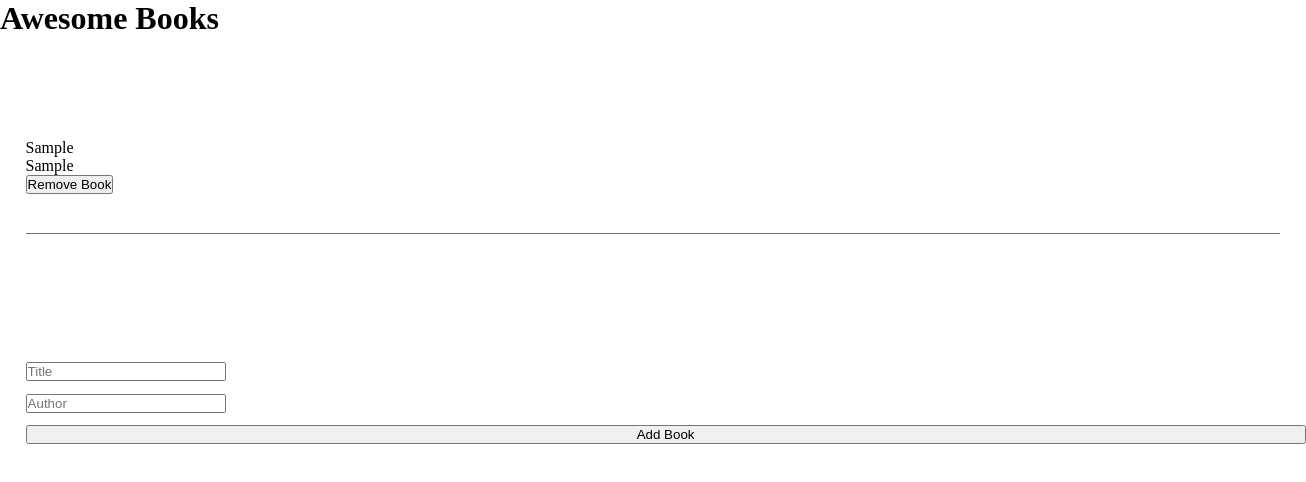
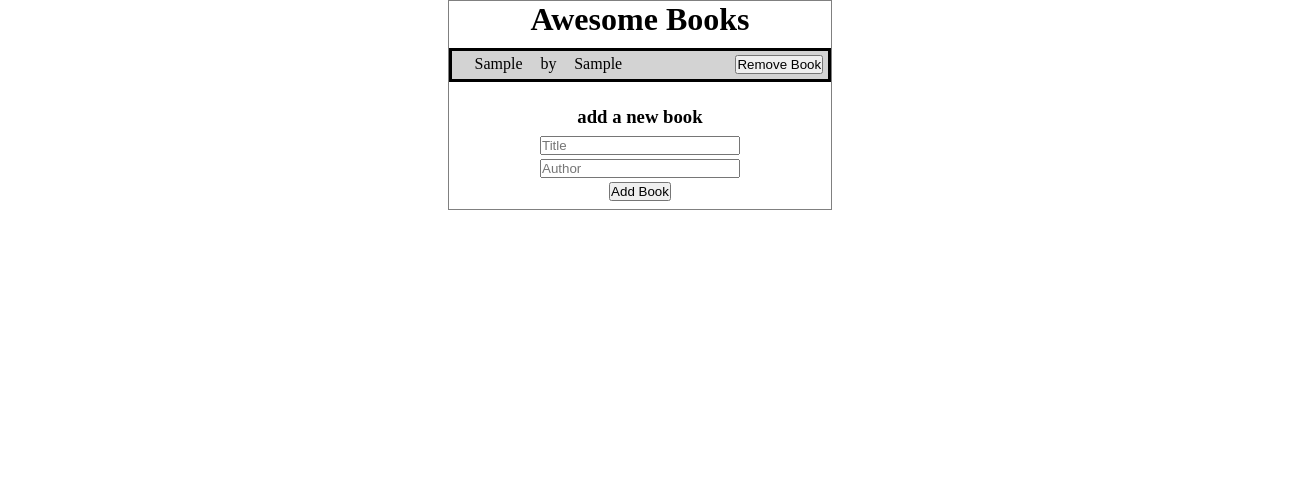
Before and after one commit to stino-x/Awesome-books, a website: page index.html in a window 1280 px wide. Both pictures are taken after typing "Sample", "Sample" into the empty fields and a click on the input "Add Book". Shown: the top 482 px of the page, 1306 px wide, since content can reach past the window. Drawn offline with Linux system fonts and the light colour scheme.

Commit message:
added new changes to have better view

```diff
--- a/index.html
+++ b/index.html
@@ -1,20 +1,35 @@
 <!DOCTYPE html>
 <html lang="en">
   <head>
-    <meta charset="UTF-8">
-    <meta http-equiv="X-UA-Compatible" content="IE=edge">
-    <meta name="viewport" content="width=device-width, initial-scale=1.0">
+    <meta charset="UTF-8" />
+    <meta http-equiv="X-UA-Compatible" content="IE=edge" />
+    <meta name="viewport" content="width=device-width, initial-scale=1.0" />
     <title>Document</title>
-    <link rel="stylesheet" href="styles.css">
+    <link rel="stylesheet" href="styles.css" />
   </head>
   <body>
+    <div class="main">
       <h1>Awesome Books</h1>
       <ul id="display-area"></ul>
       <form action="submit" id="input-form" class="form-border">
-    <input type="text" class="input-area border" name="Title" id="Title" placeholder="Title">
-    <input type="text" class="input-area border" name="Author" id="Author" placeholder="Author">
-    <input type="submit" id="#button" value="Add Book">
+        <h3>add a new book</h3>
+        <input
+          type="text"
+          class="input-area border"
+          name="Title"
+          id="Title"
+          placeholder="Title"
+        />
+        <input
+          type="text"
+          class="input-area border"
+          name="Author"
+          id="Author"
+          placeholder="Author"
+        />
+        <input type="submit" id="#button" value="Add Book" />
       </form>
+    </div>
     <script src="script.js" refer></script>
   </body>
 </html>
--- a/script.js
+++ b/script.js
@@ -34,7 +34,8 @@ class BookList {
     // Add event listener for removing book from list
     this.bookList.addEventListener('click', (e) => {
       if (e.target.classList.contains('remove')) {
-        const bookIndex = e.target.parentElement.dataset.index;
+        const li = e.target.closest('li');
+        const bookIndex = li.dataset.index;
         this.myBooks.splice(bookIndex, 1);
         localStorage.setItem('books', JSON.stringify(this.myBooks));
         this.displayBooks(this.myBooks);
@@ -46,9 +47,9 @@ class BookList {
     this.bookList.innerHTML = '';
     books.forEach((book, index) => {
       const li = document.createElement('li');
-      li.innerHTML = `<div>${book.title}</div>
-      <div>${book.author}</div>
-      <input type="submit" id="#button" value="Remove Book" class="remove">`;
+      li.innerHTML = `<div class="container">
+      <div class="right-part"> <span>${book.title}</span>  <span> by </span> <span>${book.author}</span></div>
+      <input type="submit" id="#button" value="Remove Book" class="remove"> </div>`;
       li.dataset.index = index;
       this.bookList.appendChild(li);
       li.setAttribute('class', 'form-border');
--- a/styles.css
+++ b/styles.css
@@ -6,15 +6,32 @@
   box-sizing: border-box;
 }
 
-h1 {
-  margin-bottom: 8%;
+.main {
+  width: 30vw;
+  display: flex;
+  flex-direction: column;
+  justify-content: center;
+  align-items: center;
+  margin: 0 auto;
+  border: 0.5px solid gray;
 }
 
 form {
   display: flex;
   flex-direction: column;
   width: 100%;
-  margin-left: 2%;
+  justify-content: center;
+  align-items: center;
+  text-align: center;
+  padding: 0.5rem;
+}
+
+h1 {
+  margin-bottom: 0.6rem;
+}
+
+h3 {
+  margin: 1rem 0 0.5rem 0;
 }
 
 .input-area {
@@ -26,17 +43,30 @@ form {
   width: 10%;
 }
 
-.display-area {
-  margin-bottom: 10%;
-}
-
-.form-border {
-  padding-bottom: 3%;
-  border-bottom: 1px solid rgb(114, 107, 107);
+#display-area {
+  border: 3px solid black;
+  width: 100%;
 }
 
 li {
-  margin-bottom: 10%;
-  margin-left: 2%;
+  list-style-type: none;
+}
+
+li:nth-child(odd) {
+  background-color: lightgray;
   list-style: none;
+  list-style-type: none;
 }
+
+.container {
+  padding: 0.3rem;
+  display: flex;
+  justify-content: space-between;
+  width: 100%;
+}
+
+.right-part {
+  width: 50%;
+  display: flex;
+  justify-content: space-evenly;
+}
```
Lines whose indentation alone changed are shown as unchanged.
